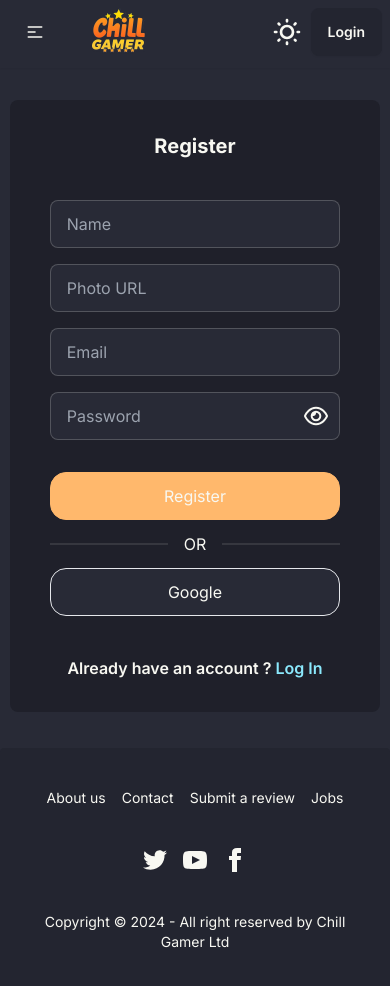
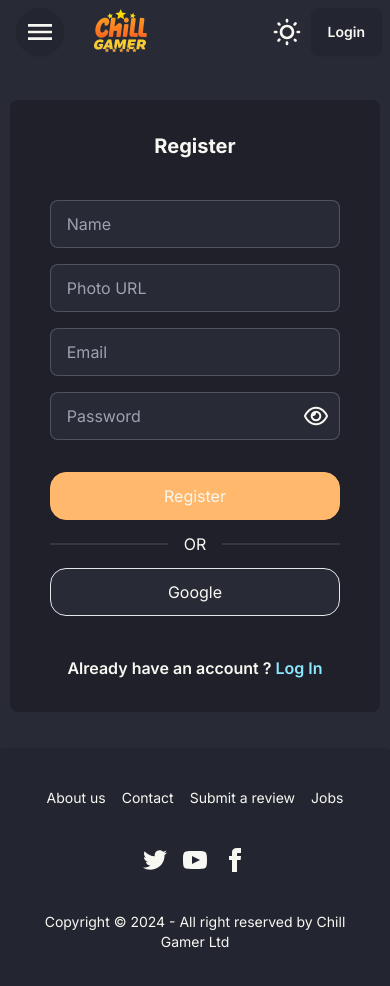
Before and after one commit to mes-shahadat/B10-A10-Client-Side, a React (Vite) app: page /register in a window 390 px wide. Shown: the top 986 px of the page. Built offline with nearby package versions, Linux system fonts and the light colour scheme; no server answers.

Commit message:
navbar fixed

```diff
--- a/src/components/Nav.jsx
+++ b/src/components/Nav.jsx
@@ -60,27 +60,36 @@ export const Nav = () => {
         <div className="navbar md:w-11/12 mx-auto">
 
           <div className="navbar-start">
-            <div className="dropdown">
-              <div tabIndex={0} role="button" className="btn btn-ghost lg:hidden">
+            <div className="dropdown ml-2">
+              <label className="btn btn-circle swap swap-rotate lg:hidden">
+                {/* this hidden checkbox controls the state */}
+                <input type="checkbox" />
+
+                {/* hamburger icon */}
                 <svg
+                  className="swap-off fill-current"
                   xmlns="http://www.w3.org/2000/svg"
-                  className="h-5 w-5"
-                  fill="none"
-                  viewBox="0 0 24 24"
-                  stroke="currentColor">
-                  <path
-                    strokeLinecap="round"
-                    strokeLinejoin="round"
-                    strokeWidth="2"
-                    d="M4 6h16M4 12h8m-8 6h16" />
+                  width="32"
+                  height="32"
+                  viewBox="0 0 512 512">
+                  <path d="M64,384H448V341.33H64Zm0-106.67H448V234.67H64ZM64,128v42.67H448V128Z" />
                 </svg>
-              </div>
+
+                {/* close icon */}
+                <svg
+                  className="swap-on fill-current"
+                  xmlns="http://www.w3.org/2000/svg"
+                  width="32"
+                  height="32"
+                  viewBox="0 0 512 512">
+                  <polygon
+                    points="400 145.49 366.51 112 256 222.51 145.49 112 112 145.49 222.51 256 112 366.51 145.49 400 256 289.49 366.51 400 400 366.51 289.49 256 400 145.49" />
+                </svg>
+              </label>
               <ul
                 tabIndex={0}
-                className="menu menu-sm dropdown-content bg-base-100 rounded-box z-[1] mt-3 w-52 p-2 shadow">
-                {
-                  navlinks
-                }
+                className="menu menu-sm dropdown-custom-content bg-base-100 rounded-box z-[1] mt-3 w-52 p-2 shadow  border border-base-content/10 lg:hidden">
+                {navlinks}
               </ul>
             </div>
             <Link className="btn btn-ghost text-xl" to="/">
@@ -132,7 +141,7 @@ export const Nav = () => {
                   /></Link>
                 <NavLink className="btn " onClick={
                   () => {
-                    setTimeout(()=>navigate("/"), 100)
+                    setTimeout(() => navigate("/"), 100)
                     logOut()
                   }
                 }>Log Out</NavLink>
--- a/src/index.css
+++ b/src/index.css
@@ -1,6 +1,16 @@
 @tailwind base;
 @tailwind components;
 @tailwind utilities;
+
+.dropdown-custom-content {
+    position: fixed;
+    left: -1000px;
+    transition: left .2s ease-in-out;
+}
+
+.dropdown label:has(input:checked)+ul {
+    left: 0;
+}
 
 .dots {
     display: flex;
```
